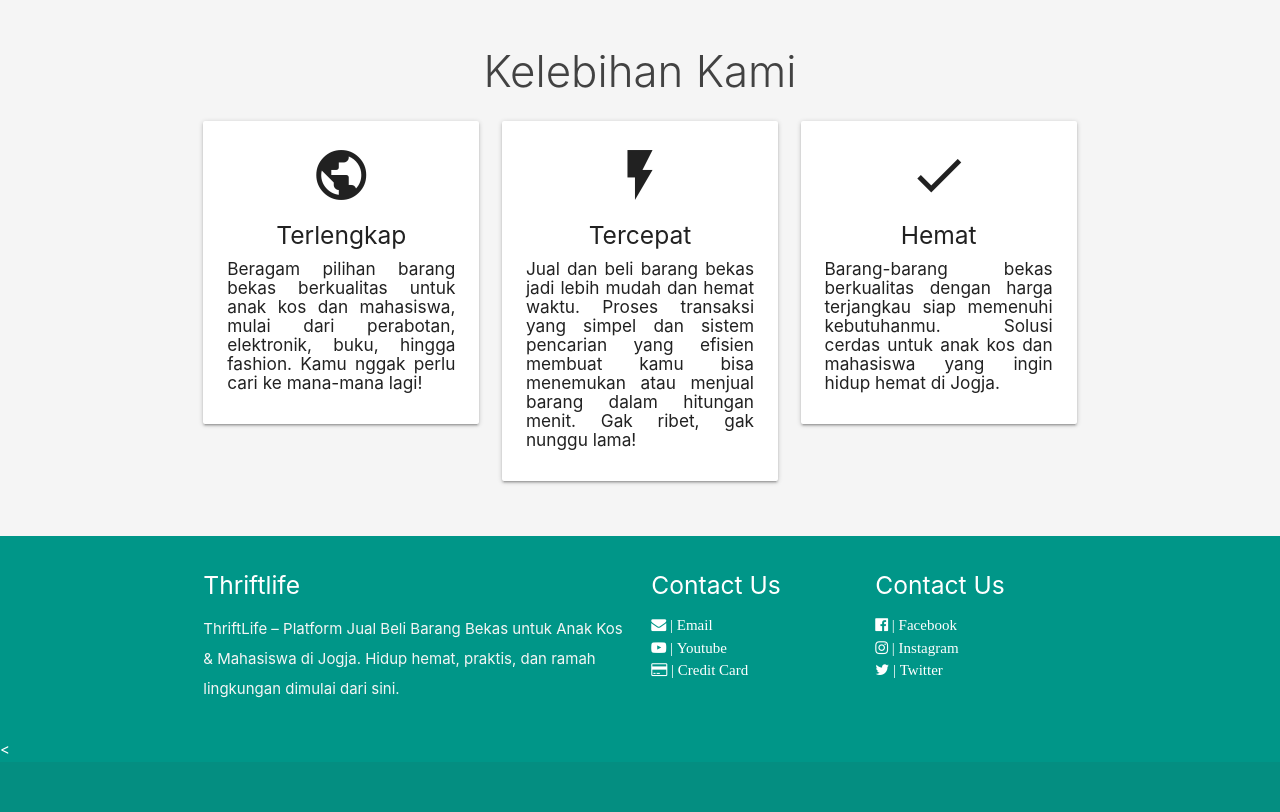
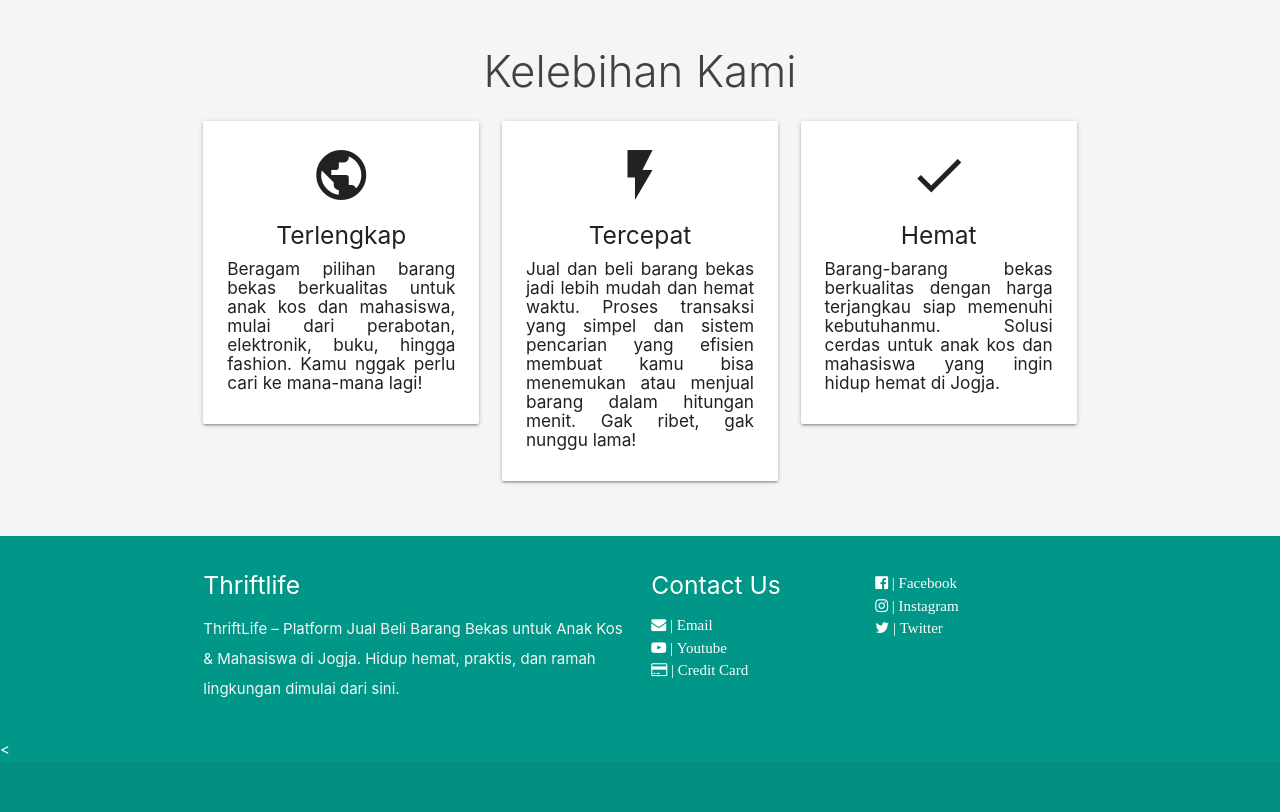
Before and after one commit to igustimadewarditawinaya/ThriftLife, a PHP site: page /index.php in a window 1280 px wide. Shown: the part 3069-3881 px from the top of the page. Run offline with PHP 8.4, Linux system fonts and the light colour scheme; data comes from the database, SQL or seed files in the repository; some libraries are stand-ins or nearby versions.

Commit message:
Fix footer

```diff
--- a/footer.php
+++ b/footer.php
@@ -15,7 +15,7 @@ Hidup hemat, praktis, dan ramah lingkungan dimulai dari sini.</p>
 				</ul>
 			</div>
 			<div class="col l3 s12">
-				<h5 class="white-text">Contact Us</h5>
+				<h5 class="white-text"></h5>
 				<ul>
 					<li><a class="white-text" target="blank" href=""><i class="fa fa-facebook-official"> | Facebook</i></a></li>
 					<li><a class="white-text" target="blank" href=""><i class="fa fa-instagram"> | Instagram</i></a></li>
```
